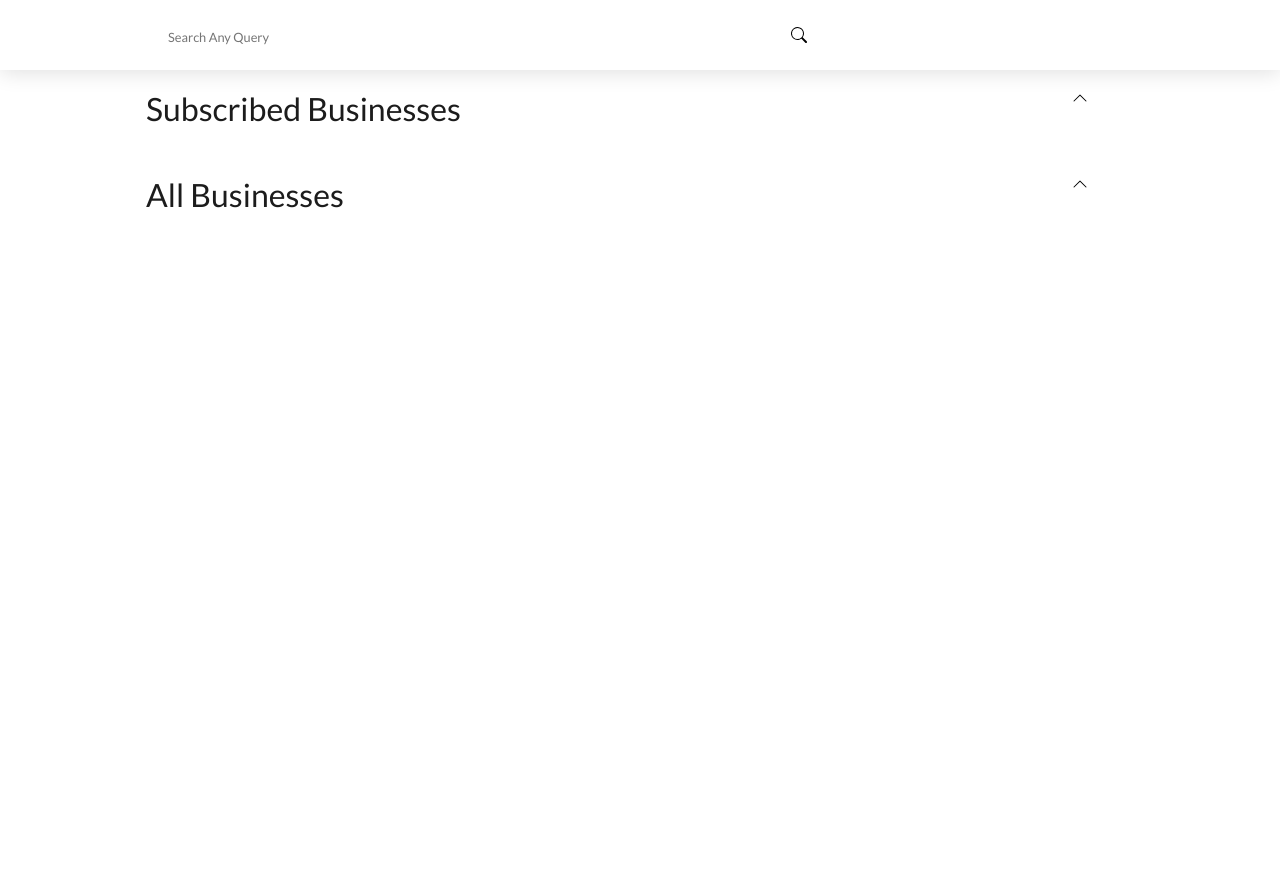
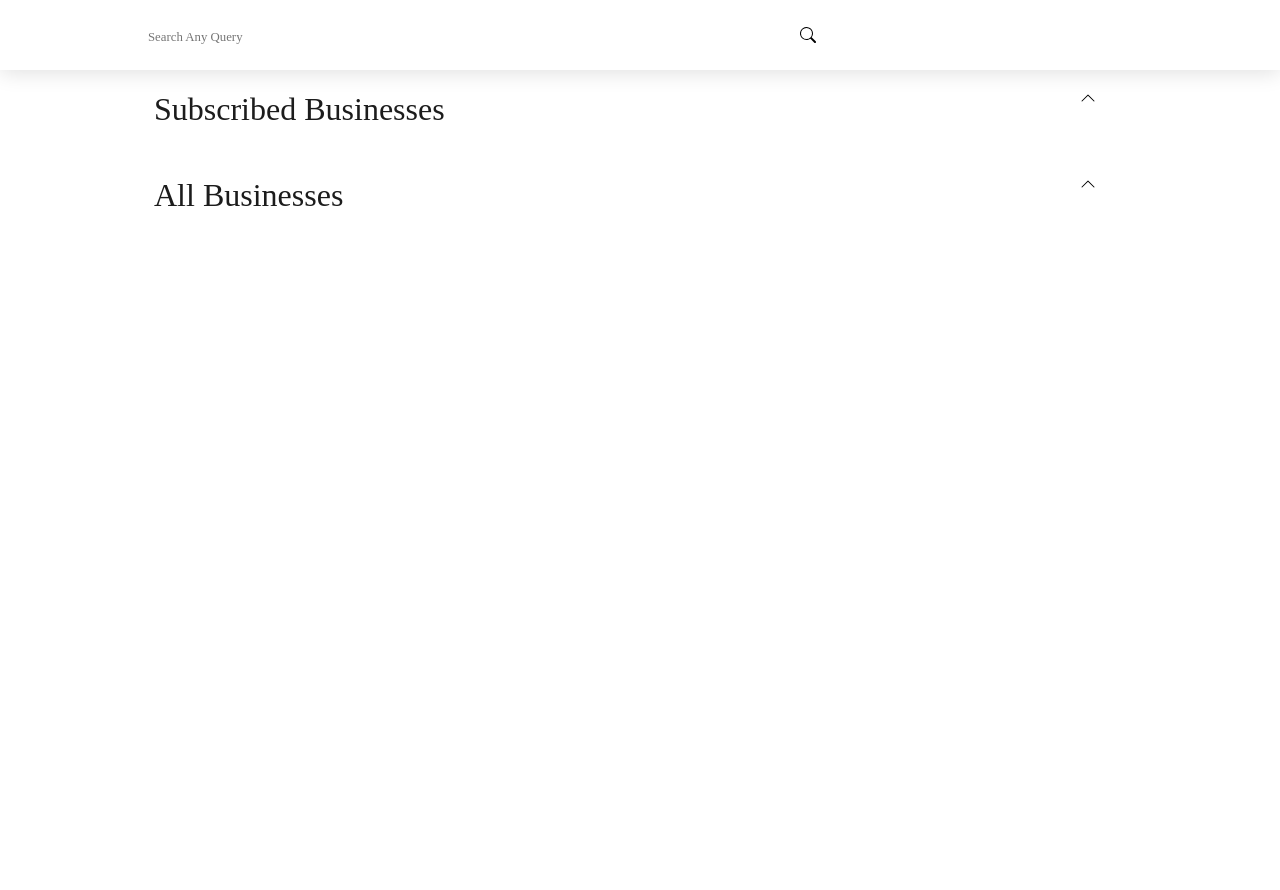
Before and after one commit to shikshartin-coder/storestreak, a Django app: page /homepage in a window 1280 px wide. Before the commit the page ends 208 px from the top, so only its background shows below. Run offline with Django 3.2, Linux system fonts and the light colour scheme; data that the repository does not hold is empty; some libraries are stand-ins or nearby versions.

Commit message:
Add files via upload

```diff
--- a/management_system/static/css/customer/homepage_base/homepage_header.css
+++ b/management_system/static/css/customer/homepage_base/homepage_header.css
@@ -1,25 +1,24 @@
-* {
-    box-sizing: border-box;
-    font-family: 'Lato', sans-serif;
+html,body {
+  width: 100%;
+  height: 100%;
+  box-sizing: border-box;
 }
-
-html,
-body {
-    margin: 0px;
-    padding: 0px;
-    font-family: 'Lato', sans-serif;
-}
-
-ul,
-li {
+ h1,h2,h3,h4,h5,h6{
+    font-family: var(--headingfontfamily);
+ }
+ p,a,span,input,label,div,button{
+  font-family: var(--bodyfontfamily);
+ }
+ ul,li {
     list-style-type: none;
     margin: 0;
     padding: 0;
 }
-a{
-    text-decoration:none;
-    color: #000;
-}
+ a{
+   margin: 0px;
+    padding: 0px;
+  text-decoration: none;
+ }
 
 .search_page_overlay_test {
     width: 0%;
```
